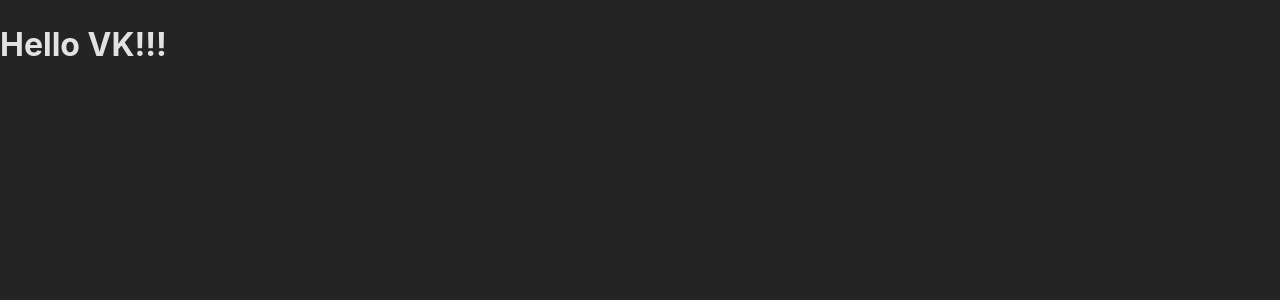
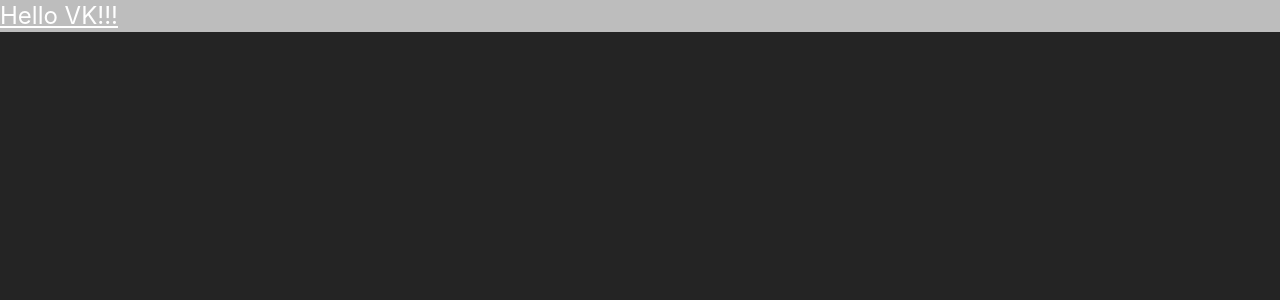
Before and after one commit to im-so-tired/sapper, a React (Vite) app: page / in a window 1280 px wide. Shown: the top 300 px of the page. Built offline with nearby package versions, Linux system fonts and the light colour scheme.

Commit message:
development environment setup

```diff
--- /dev/null
+++ b/postcss.config.cjs
@@ -0,0 +1,6 @@
+module.exports = {
+  plugins: {
+    tailwindcss: {},
+    autoprefixer: {},
+  },
+}
--- /dev/null
+++ b/src/App.module.scss
@@ -0,0 +1,3 @@
+.app {
+  @apply text-2xl text-white bg-gray-300;
+}
--- a/src/App.tsx
+++ b/src/App.tsx
@@ -1,9 +1,11 @@
+import styles from "./App.module.scss"
+
 function App() {
-  return (
-    <div className="App">
-      <h1>Hello VK!!!</h1>
-    </div>
-  )
+	return (
+		<div className={styles.app}>
+			<h1 className="underline">Hello VK!!!</h1>
+		</div>
+	)
 }
 
 export default App
--- a/src/index.css
+++ b/src/index.scss
@@ -1,3 +1,7 @@
+@tailwind base;
+@tailwind components;
+@tailwind utilities;
+
 :root {
   font-family: Inter, system-ui, Avenir, Helvetica, Arial, sans-serif;
   line-height: 1.5;
--- /dev/null
+++ b/tailwind.config.cjs
@@ -0,0 +1,18 @@
+/** @type {import("tailwindcss").Config} */
+module.exports = {
+	content: [
+		"./index.html",
+		"./src/**/*.{js,ts,jsx,tsx}",
+	],
+	theme: {
+		extend: {
+			colors: {
+				gray: {
+					200: "#C0C0C0",
+					300: "#BDBDBD",
+				},
+			},
+		},
+	},
+	plugins: [],
+}
```
Also changed, not shown: package.json (+19 -1 lines), src/main.tsx (+8 -8 lines), .eslintrc.json (added), 2 other files (tests, documents, lock files or other folders).
